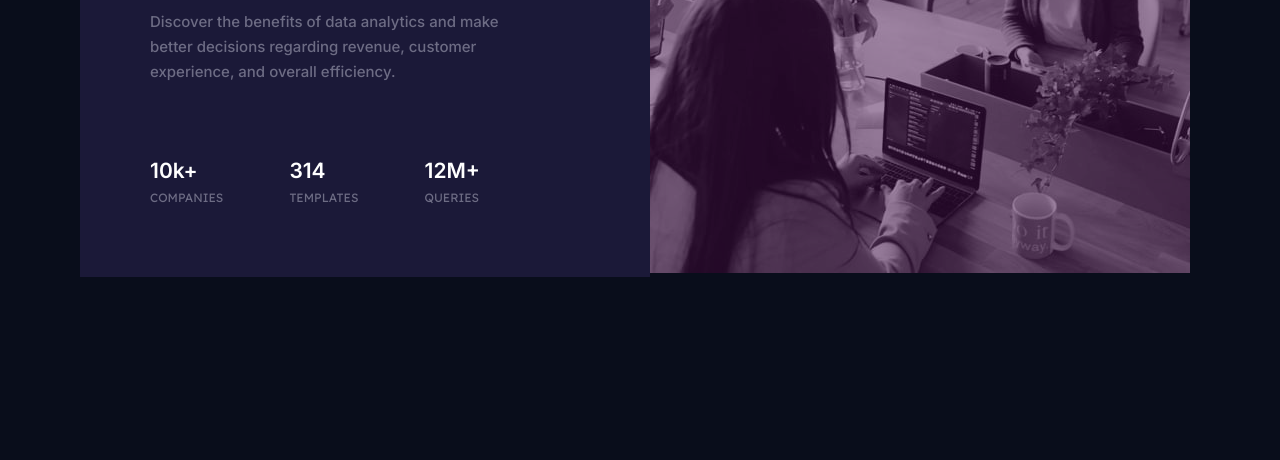
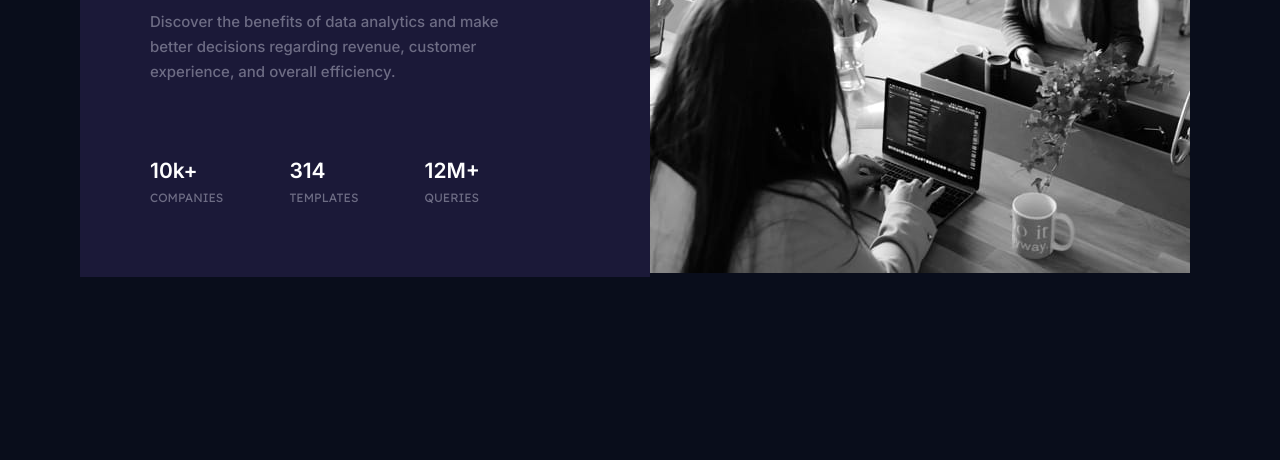
Before and after one commit to shewall/stats-preview-card-component-main, a plain HTML site: page index.html in a window 1280 px wide. Shown: the part 356-816 px from the top of the page. Drawn offline with Linux system fonts and the light colour scheme.

Commit message:
Update index.css

```diff
--- a/index.css
+++ b/index.css
@@ -63,5 +63,5 @@ body {
 .image {
   height: 450px;
   width: 550px;
-  filter: opacity(0.5) drop-shadow(0 0 0 rgb(126, 17, 126));
+  -moz-filter: opacity(0.5) drop-shadow(0 0 0 rgb(126, 17, 126));
 }
```
